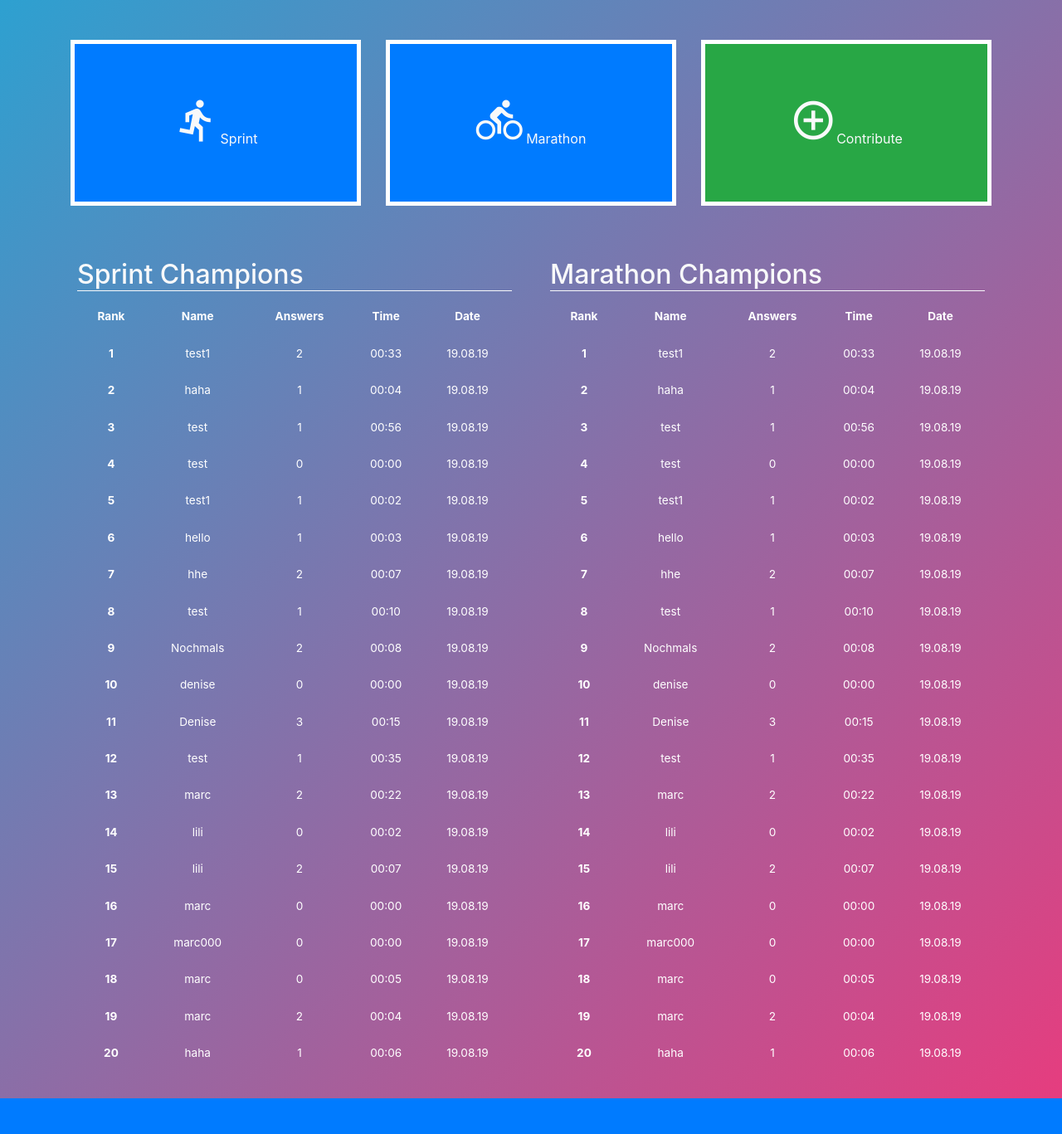
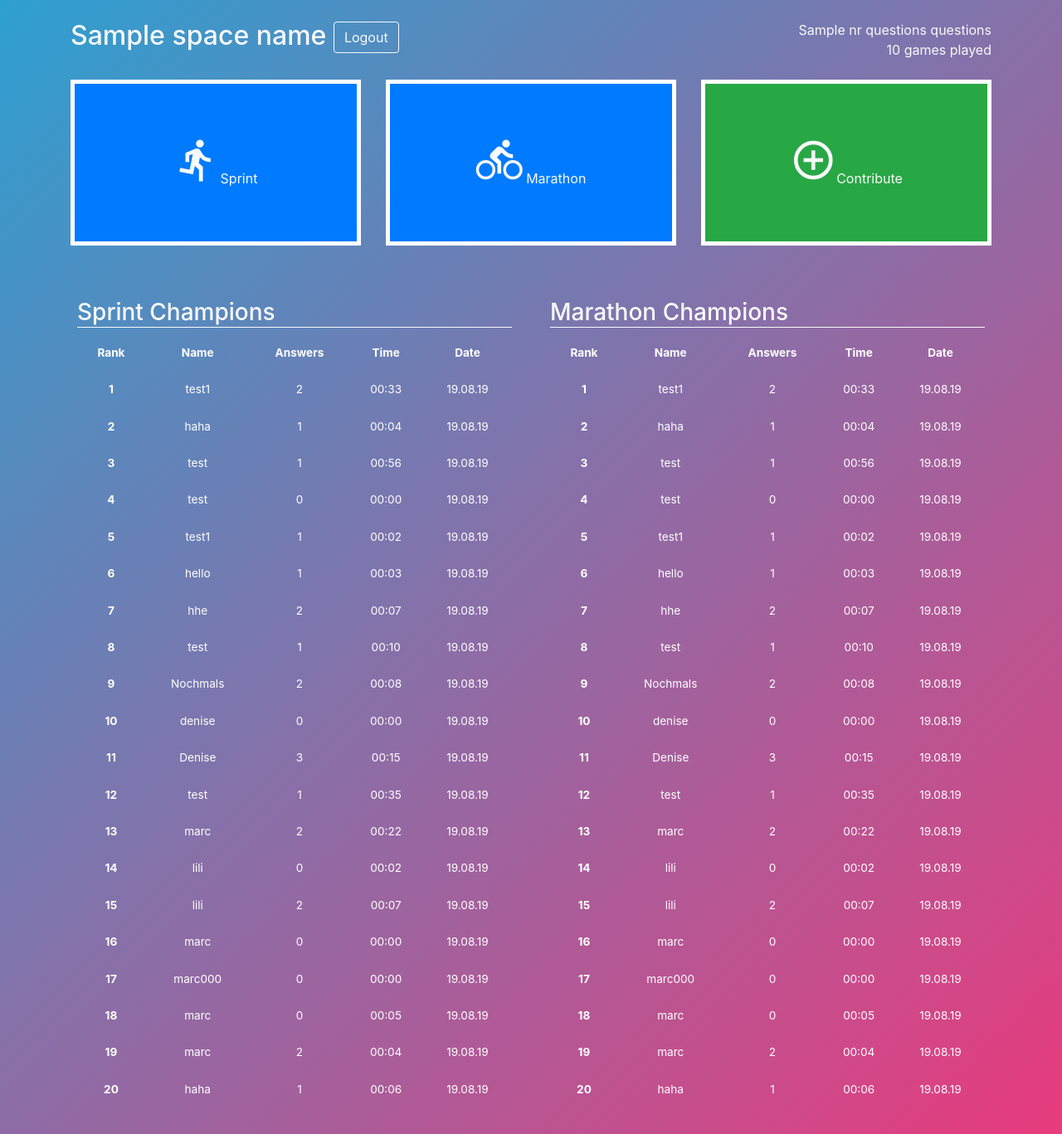
Before and after one commit to folinimarc/quizbubbles, a Django app: template quiz/templates/quiz/home.html in a window 1280 px wide. Shown: the whole page at 83% size. Before the commit the page ends 1324 px from the top, so only its background shows below. Run offline with Django 3.2, Linux system fonts and the light colour scheme; data comes from the database, SQL or seed files in the repository; the template is opened without the code that fills it: values that come from a table or form of the project are taken from there, most other values are stand-ins (such as "Sample title", 1, 10 or a date in 2020); parts of the project's set-up code (start-up, migrations or seed data) failed here and were passed over; some libraries are stand-ins or nearby versions.

Commit message:
home feedback in case of missing questions

```diff
--- a/quiz/templates/quiz/home.html
+++ b/quiz/templates/quiz/home.html
@@ -26,8 +26,17 @@
         {% endfor %}
     </div>
 </div>
-
-<div class="row mt-5">
+<!-- header -->
+<div class="row my-4 text-light">
+    <div class="col-md-6 d-flex justify-content-start align-items-center">
+        <h2>{{space_name}} <a href="{% url 'login' %}" class="btn-mini btn btn-outline-light">Logout</a></h2>
+    </div>
+    <div class="col-md-6 d-flex flex-column justify-content-center align-items-end">
+        <span>{{nr_questions}} questions</span>
+        <span>{{nr_games}} games played</span>
+    </div>
+</div>
+<div class="row mb-5">
     <div class="col-md-4 mb-3">
         <!-- Play sprint -->
         <div class="flip-card hoverable h-200px">
@@ -37,16 +46,23 @@
                 </div>
                 <div class="back bordered cursor-pointer bg-primary text-light p-3 d-flex justify-content-center align-items-center">
                     <div>
+                        {% if not enough_questions %}
+                            <p>Not enough questions...</p>
+                            {% for diff in difficulty_list %}
+                            <p class="mb-0">{{diff.difficulty}}:  <span class="{% if diff.missing %}text-warning{% else %}text-success{% endif %}">{{diff.count}}/{{diff.max}}</span></p>
+                            {% endfor %}
+                        {% else %}
                         <p class="text-light">{{nr_sprint_questions}} questions in ascending difficulty. Go for it!</p>
                         <div class="form-group">
                             <div class="input-group">
                                 <input class="form-control" name="player-sprint" placeholder="Name" type="text">
                                 <div class="input-group-append">
-                                    <button onclick="start_sprint();" class="btn btn-success btn-block">Go</button>
+                                    <button id="btn-start-sprint" class="btn btn-success btn-block">Go</button>
                                 </div>
                             </div>
                         </div>
                         <small id="error-message-sprint" class="error-message text-white m-0" style="opacity:0;">Not a valid name.</small>
+                        {% endif %}
                     </div>
                 </div>
             </div>
@@ -61,15 +77,19 @@
                 </div>
                 <div class="back bordered cursor-pointer bg-primary text-light p-3 d-flex justify-content-center align-items-center">
                     <div>
-                        <p class="text-light">All questions ({{nr_marathon_questions}}) in random order. Good luck!</p>
+                        {% if nr_questions < 1 %}
+                        <p>No questions yet...</p>
+                        {% else %}
+                        <p class="text-light">All questions ({{nr_questions}}) in random order. Good luck!</p>
                         <div class="form-group">
                             <div class="input-group">
                                 <input class="form-control" name="player-marathon" placeholder="Name" type="text">
                                 <div class="input-group-append">
-                                    <button onclick="start_marathon();" class="btn btn-success btn-block">Go</button>
+                                    <button id="btn-start-marathon" class="btn btn-success btn-block">Go</button>
                                 </div>
                             </div>
                         </div>
+                        {% endif %}
                         <small id="error-message-marathon" class="error-message text-white m-0" style="opacity:0;"></small>
                     </div>
                 </div>
@@ -84,28 +104,27 @@
                     <span><i class="material-icons">add_circle_outline</i>Contribute</span>
                 </div>
                 <div class="back bordered cursor-pointer bg-success text-light p-3 d-flex justify-content-center align-items-center">
-                    <div>
-                        <p class="text-light">Add or edit questions</p>
-                        <a href="{% url 'new_question' %}" class="btn btn-primary btn-block">Contribute</a>
-                        <a href="{% url 'question_list' %}" class="btn btn-primary btn-block">Edit</a>
+                    <div class="nav-row">
+                        <a href="{% url 'new_question' %}" class="btn btn-outline-primary btn-block mb-4">Add question</a>
+                        <a href="{% url 'question_list' %}" class="btn btn-outline-primary btn-block">Edit question</a>
                     </div>
                 </div>
             </div>
         </div>
     </div>
 </div>
-<div class="row my-5">
+<div class="row mb-5">
     <div class="col-md-6">
         <!-- Sprint leaderboard -->
         <div class="px-2">
-            <h2 class="border-bottom border-light text-light">Sprint Champions</h2>
+            <h3 class="border-bottom border-light text-light">Sprint Champions</h3>
             {% include 'quiz/includes/leaderboard.html' with leaders=sprint_champions %}
         </div>
     </div>
     <div class="col-md-6">
         <!-- Marathon leaderboard -->
         <div class="px-2">
-            <h2 class="border-bottom border-light text-light">Marathon Champions</h2>
+            <h3 class="border-bottom border-light text-light">Marathon Champions</h3>
             {% include 'quiz/includes/leaderboard.html' with leaders=marathon_champions %}
         </div>
     </div>
```
Also changed, not shown: quiz/views.py (+23 -3 lines).
